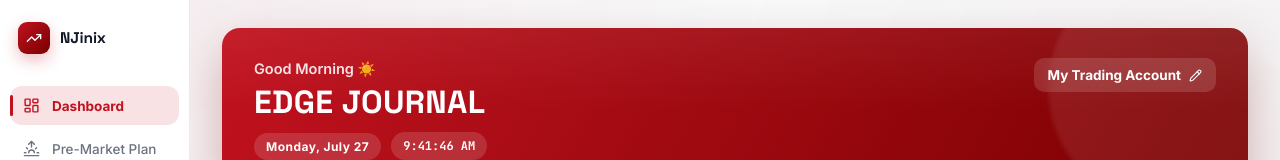
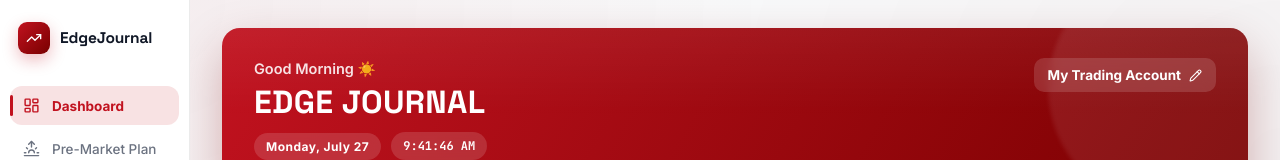
Before and after one commit to mdsohag7749-debug/EdgeJournal-V2.2.1, a React (Vite) app: page / in a window 1280 px wide. Shown: the top 160 px of the page. Built offline with nearby package versions, Linux system fonts and the light colour scheme.

Commit message:
chore: rebrand project to EdgeJournal

```diff
--- a/index.html
+++ b/index.html
@@ -4,7 +4,7 @@
     <meta charset="UTF-8" />
     <link rel="icon" type="image/svg+xml" href="/favicon.svg" />
     <meta name="viewport" content="width=device-width, initial-scale=1.0" />
-    <title>NJinix Journal Hub</title>
+    <title>EdgeJournal</title>
     <link rel="preconnect" href="https://fonts.googleapis.com" />
     <link rel="preconnect" href="https://fonts.gstatic.com" crossorigin />
     <link
--- a/package.json
+++ b/package.json
@@ -1,5 +1,5 @@
 {
-  "name": "njinix-journal-hub",
+  "name": "edgejournal",
   "private": true,
   "version": "1.0.0",
   "type": "module",
--- a/src/components/Sidebar.jsx
+++ b/src/components/Sidebar.jsx
@@ -73,7 +73,7 @@ export default function Sidebar({ active, onNavigate, collapsed, onToggleCollaps
             transition={{ duration: 0.2 }}
             style={{ fontFamily: 'var(--font-display)', fontWeight: 700, fontSize: 15.5, letterSpacing: '-0.01em', whiteSpace: 'nowrap' }}
           >
-            NJinix
+            EdgeJournal
           </motion.span>
         )}
       </div>
--- a/src/lib/storage.js
+++ b/src/lib/storage.js
@@ -46,7 +46,7 @@ export function estimateStorageBytes() {
 export function exportAllData() {
   const data = {
     exportedAt: new Date().toISOString(),
-    app: 'NJinix Journal Hub',
+    app: 'EdgeJournal',
     version: 1,
     trades: loadJSON(KEYS.trades, []),
     plans: loadJSON(KEYS.plans, []),
--- a/src/pages/System.jsx
+++ b/src/pages/System.jsx
@@ -79,7 +79,7 @@ export default function System() {
   function handleExport() {
     const data = exportAllData();
     const stamp = new Date().toISOString().slice(0, 10);
-    downloadJSONFile(data, `njinix-journal-backup-${stamp}.json`);
+    downloadJSONFile(data, `edgejournal-backup-${stamp}.json`);
   }
 
   function handleImportClick() {
@@ -96,7 +96,7 @@ export default function System() {
       reloadAllFromStorage();
       setImportMsg({ type: 'success', text: 'Backup imported successfully.' });
     } catch (err) {
-      setImportMsg({ type: 'error', text: 'Could not import this file. Make sure it is a valid NJinix backup JSON.' });
+      setImportMsg({ type: 'error', text: 'Could not import this file. Make sure it is a valid EdgeJournal backup JSON.' });
     } finally {
       e.target.value = '';
     }
```
Also changed, not shown: 2 other files (tests, documents, lock files or other folders).
